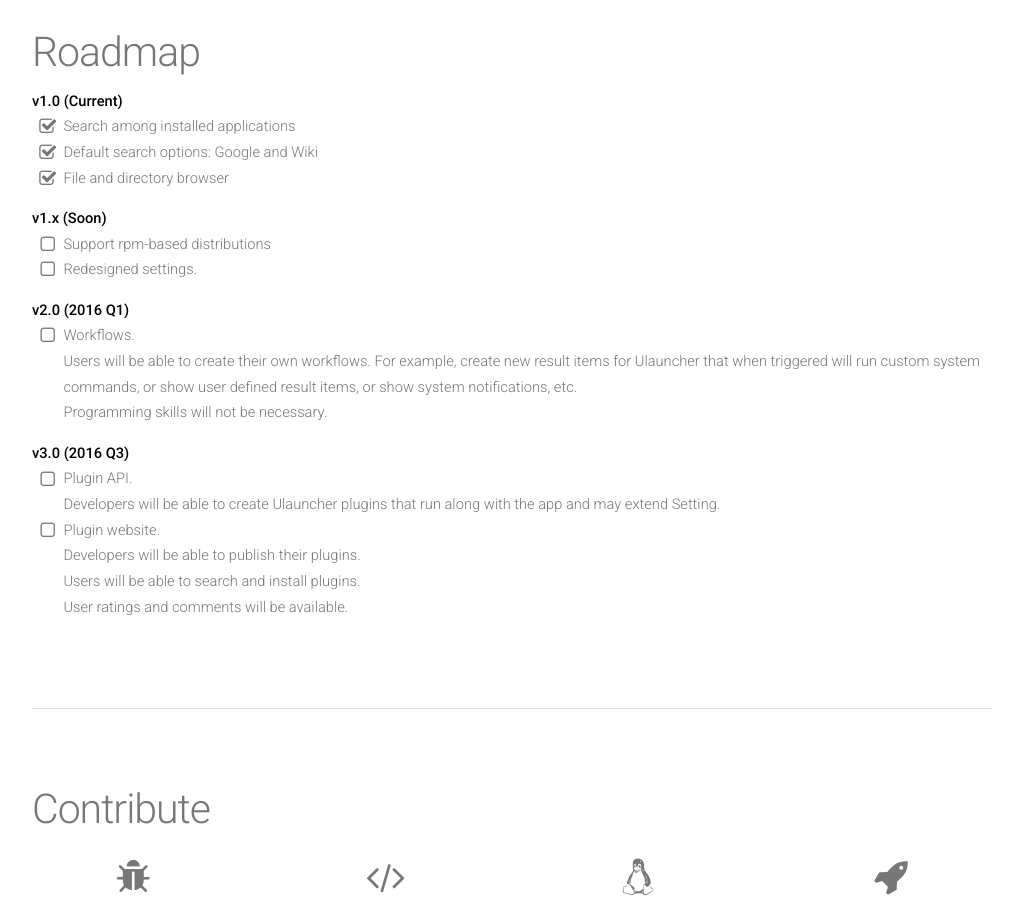
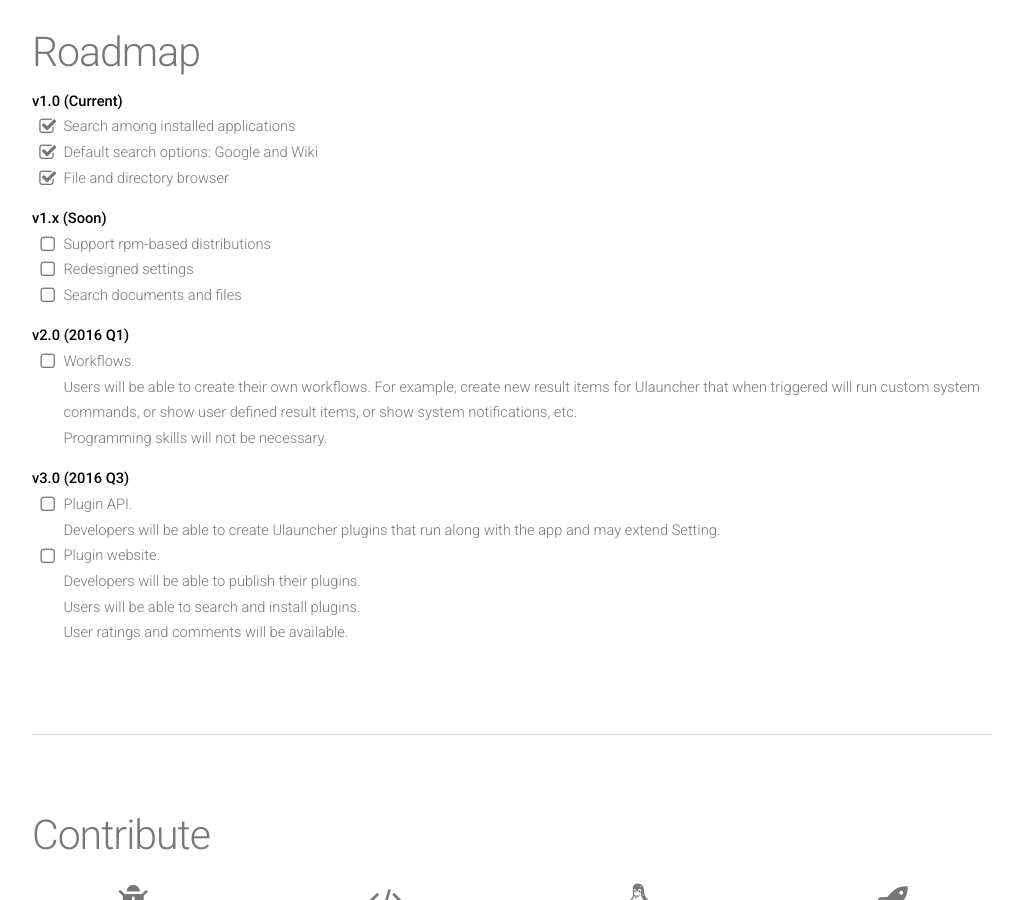
Before and after one commit to Ulauncher/ulauncher.io, a Jekyll site: the page built from index.html, in a window 1280 px wide and 900 px high, scrolled down 1713 px. Shown: the whole window, without its empty margins (128-1151 px from the left). Built offline with Jekyll 4.4.1, drawn with Linux system fonts in a browser that asks for light colours; nearby versions of some CDN libraries.

Commit message:
New item in roadmap

```diff
--- a/index.html
+++ b/index.html
@@ -72,7 +72,8 @@ sudo apt-get install ulauncher</code></pre>
 		<h3><strong>v1.x (Soon)</strong></h3>
 		<ul class="fa-ul">
 			<li><i class="fa-li fa fa-square-o"></i> Support rpm-based distributions</li>
-			<li><i class="fa-li fa fa-square-o"></i> Redesigned settings.</li>
+			<li><i class="fa-li fa fa-square-o"></i> Redesigned settings</li>
+			<li><i class="fa-li fa fa-square-o"></i> Search documents and files</li>
 		</ul>
 
 		<h3><strong>v2.0 (2016 Q1)</strong></h3>
```
